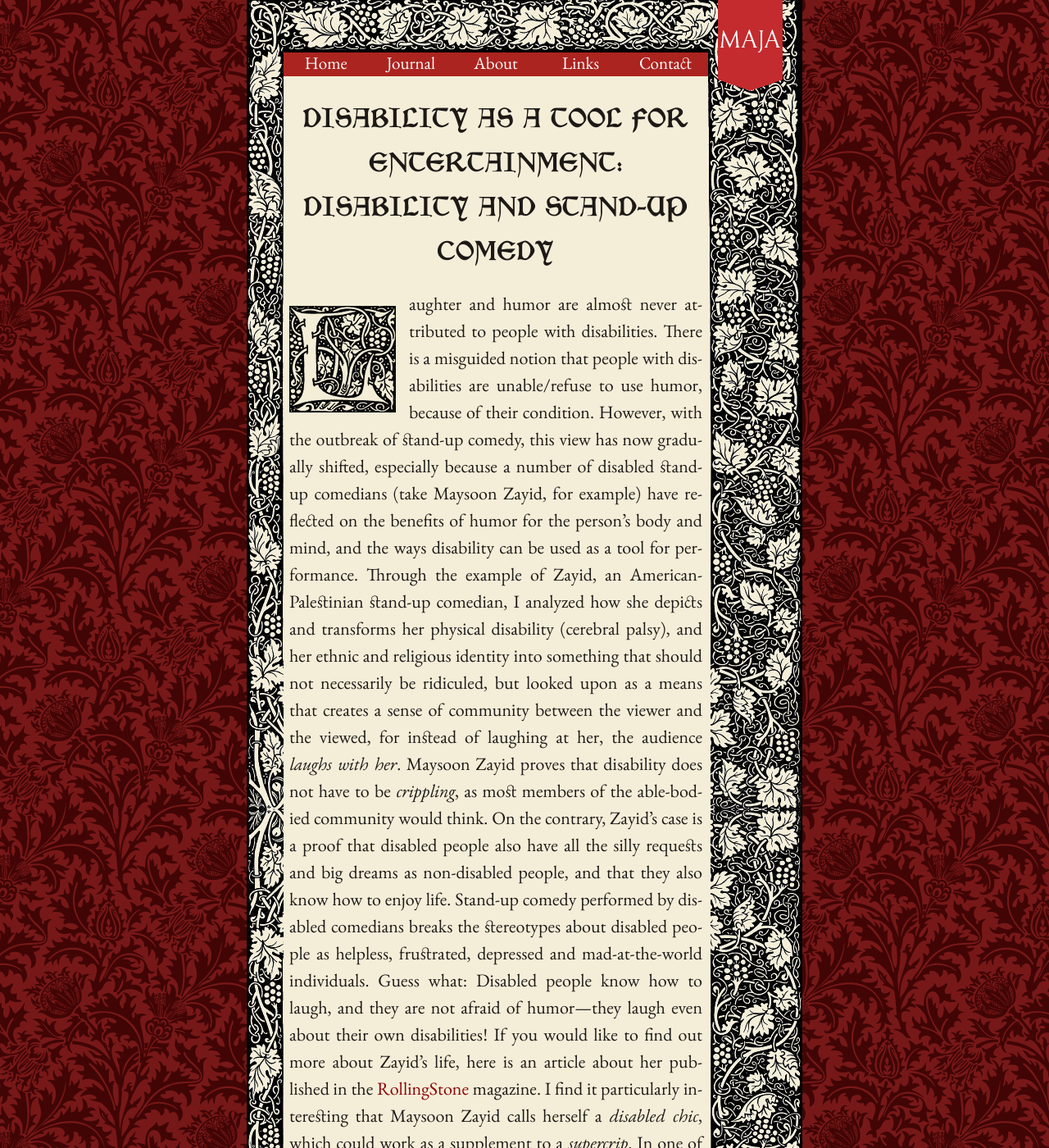
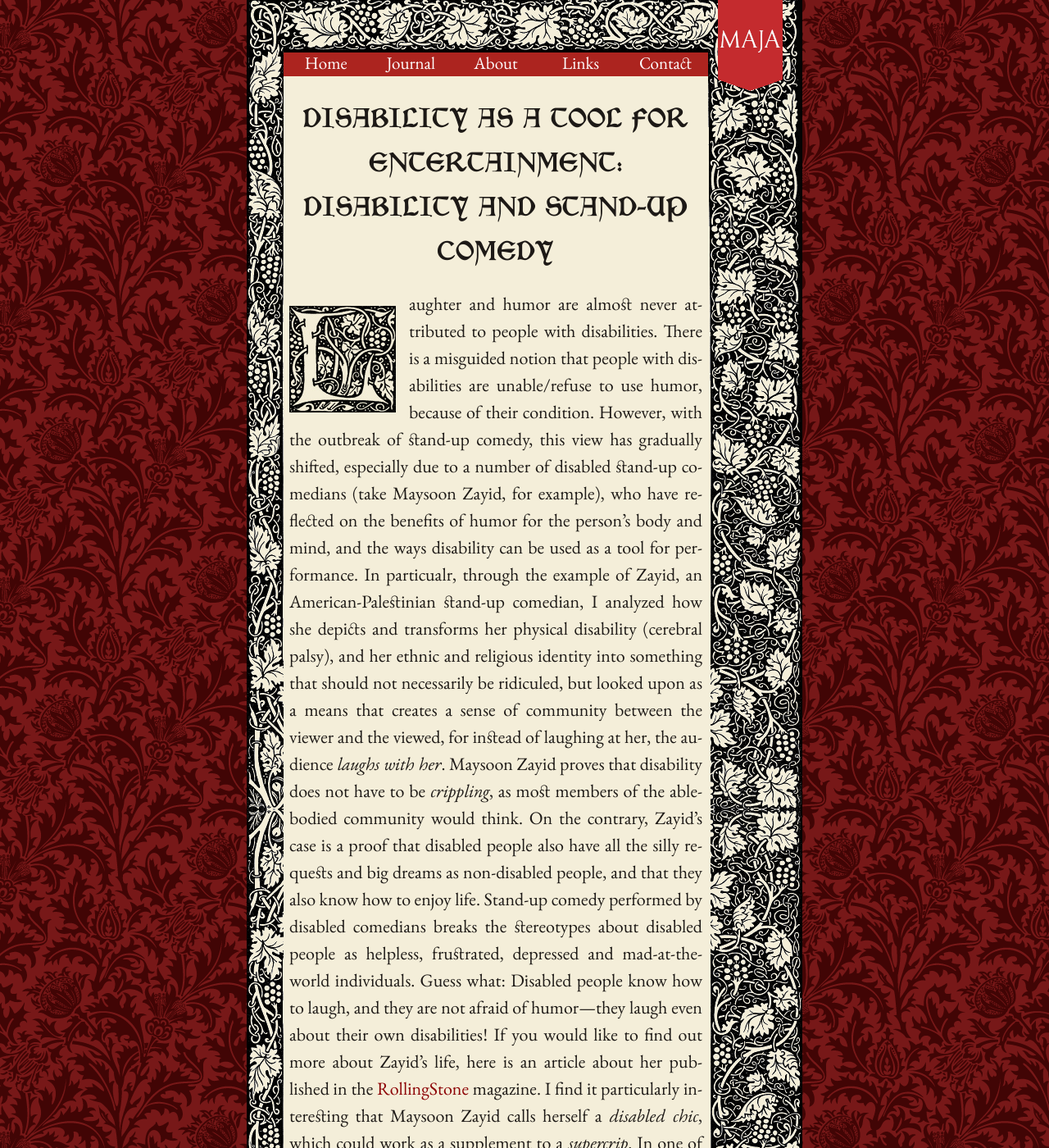
Before and after one commit to mpasovic/majapasovic.org, a Jekyll site: the page built from _posts/2012-06-24-disability-and-humor.md, in a window 1280 px wide and 1400 px high. Shown: the whole window at 82% size. Built offline with Jekyll 4.4.1, drawn with Linux system fonts in a browser that asks for light colours; nearby versions of some CDN libraries.

Commit message:
Updated 2012-06-24-disability-and-humor.md

```diff
--- a/_posts/2012-06-24-disability-and-humor.md
+++ b/_posts/2012-06-24-disability-and-humor.md
@@ -4,10 +4,10 @@
 published: true
 ---
 
-<span class="versal l9">L</span>aughter and humor are almost never attributed to people with disabilities. There is a misguided notion that people with disabilities are unable/refuse to use humor, because of their condition. However, with the outbreak of stand-up comedy, this view has now gradually shifted, especially because a number of disabled stand-up comedians (take Maysoon Zayid, for example)
+<span class="versal l9">L</span>aughter and humor are almost never attributed to people with disabilities. There is a misguided notion that people with disabilities are unable/refuse to use humor, because of their condition. However, with the outbreak of stand-up comedy, this view has gradually shifted, especially due to a number of disabled stand-up comedians (take Maysoon Zayid, for example), who
 have reflected on the benefits of humor for the person's body and
 mind, and the ways disability can be used as a tool for performance.
-Through the example of Zayid, an American-Palestinian stand-up comedian,
+In particualr, through the example of Zayid, an American-Palestinian stand-up comedian,
 I analyzed how she depicts and transforms her physical disability
 (cerebral palsy), and her ethnic and religious identity into something
 that should not necessarily be ridiculed, but looked upon as a means
```
